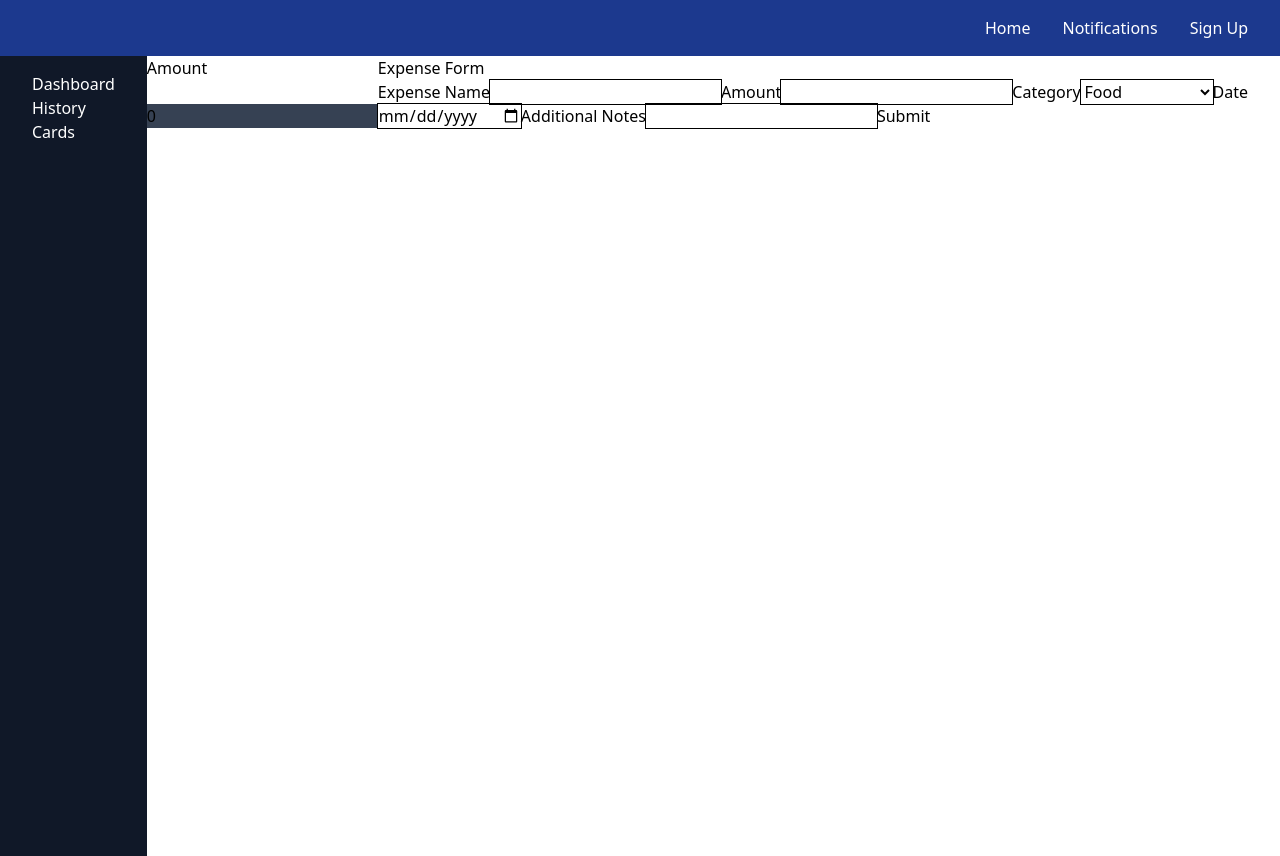
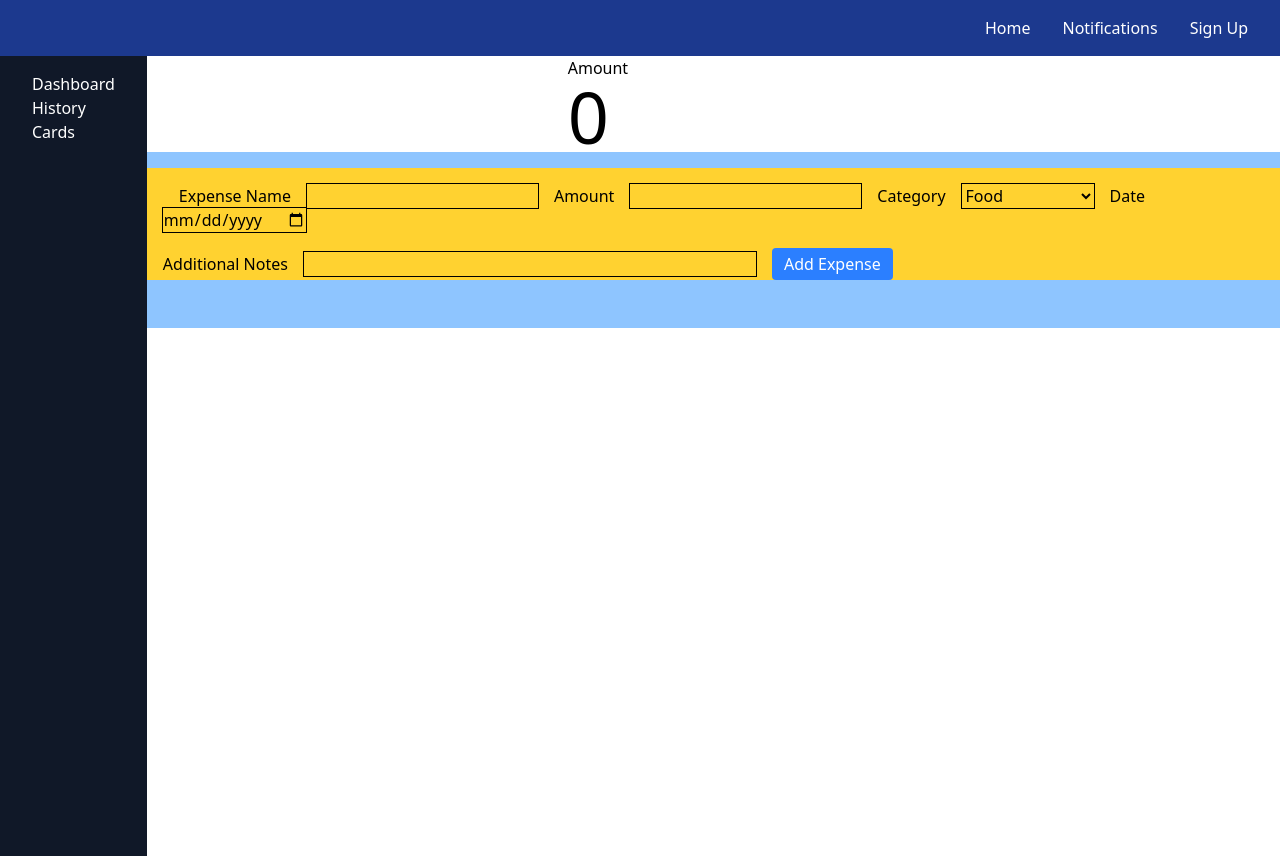
Before and after one commit to 1HabibL/Expense-DebtTracker, a Next.js app: page / in a window 1280 px wide. Built offline with nearby package versions, Linux system fonts and the light colour scheme.

Commit message:
Redesigned Expense table for proper alignment

```diff
--- a/src/app/expenseDisplay.js
+++ b/src/app/expenseDisplay.js
@@ -48,8 +48,8 @@ return (
             <input type="number"></input>
         </form>
 
-        <div id="displayContainer" className='bg-gray-700'>
-            <p>{expenseDisplay}</p>
+        <div id="displayContainer" className='bg-white rounded'>
+            <p className='text-7xl'>{expenseDisplay}</p>
         </div>
     </div>
 )
--- a/src/app/expenseform.js
+++ b/src/app/expenseform.js
@@ -59,15 +59,16 @@ const clearData = () =>{
         //localStorage code
 
     return (
-        <div>
-            <p>Expense Form</p>
-            <form onSubmit={newExpense} >
-            <label id="expense-name">Expense Name</label>
+        <div className='bg-blue-300 flex flex-col justify-center'>
+
+            <form className='bg-amber-300 my-4'  onSubmit={newExpense} >
+                <div id="mainComponents" className='p-4'>
+            <label id="expense-name" className='p-4'>Expense Name</label>
             <input value={expenseName} onChange={(e) => setExpenseName(e.target.value)} className="outline-1" type="text" name="expenseName" id="expenseName" />
-            <label id="amount">Amount</label>
+            <label id="amount" className='p-4'>Amount</label>
             <input value={amount} onChange={(e) => setAmount(e.target.value)} className="outline-1"  type="number" name="amount" id='amount'/>
-            <label id="category">Category</label>
-            <select onChange={(e) => setCategory(e.target.value)}className="outline-1"  name="category" id="category">
+            <label id="category" className='p-4'>Category</label>
+            <select value={category} onChange={(e) => setCategory(e.target.value)}className="outline-1"  name="category" id="category">
                 <option value="Food">Food</option>
                 <option value="Transportation">Transportation</option>
                 <option value="Entertainment">Entertainment</option>
@@ -78,23 +79,32 @@ const clearData = () =>{
                 <option value="Rent">Rent</option>
                 <option value="Miscellaneous">Miscellaneous</option>
                 </select>
-                <label id="date">Date</label>
+                <label id="date" className='p-4'>Date</label>
                 <input value={date} onChange={(e) => setDate(e.target.value)} className="outline-1" type="date" name="date" id="date"/>
-                <label id="additionalNotes">Additional Notes</label>
-                <input value={additionalNotes} onChange={(e) => setAdditionalNotes(e.target.value)} className="outline-1" type="text" name="additionalNotes" id="additionalNotes"/>
-                <button type="submit">Submit</button>
+                </div>
+
+                 <div className="" id="additionalComponent">
+                <label id="additionalNotes" className='p-4'>Additional Notes</label>
+                <input value={additionalNotes} onChange={(e) => setAdditionalNotes(e.target.value)} className="outline-1 w-113" type="text" name="additionalNotes" id="additionalNotes"/>
+                <button type="submit" className='text-white rounded bg-blue-500 ml-4 px-3 py-1'>Add Expense</button>
+                </div>
+
             </form>
 
+        <div className="my-4 bg-gray-100 rounded" id='expenseTextList'>
             <ul>
                 {Array.isArray(expenses) && expenses.map((expense, index) => (
-                    <li key={index}>
-                        {expense.expenseName} - ${expense.amount} ({expense.category})
-                        <button onClick={clearData}>Delete</button>
+                    <li className='text-2xl flex bg-[#f8f9fa] px-4 py-2 items-center gap-4' key={index}>
+                        <div className="bg-blue-100 flex-1">{expense.expenseName}</div>
+                        <div className="bg-purple-100 flex-1">${expense.amount}</div>
+                        <div className="bg-yellow-100 flex-1">{expense.category}</div>
+                        <div className="bg-yellow-100 flex-1">{expense.date}</div>
+                        <button className="bg-red-300 rounded flex-1"onClick={clearData}>Delete</button>
                     </li>
 
                 ))}
             </ul>
-
+            </div>
         </div>
 
 
--- a/src/app/page.js
+++ b/src/app/page.js
@@ -13,10 +13,14 @@ const [expenses, setExpenses] = useState([]);
   return(
     <div>
       <NavBar />
-      <div class="flex">
-      <SideBar />
-      <DisplayExpense expenses={expenses}/>
-      <ExpenseForm expenses={expenses} setExpenses={setExpenses}/>
+      <div className="flex bg-amber-25">
+      <SideBar className="" />
+      <div className="flex flex-col  w-screen" id="fullExpenseForm">
+        <div className="flex flex-col justify-center items-center w-4/4">
+      <DisplayExpense  expenses={expenses}/>
+      <ExpenseForm  expenses={expenses} setExpenses={setExpenses}/>
+      </div>
+      </div>
       </div>
     </div>
   )
```
